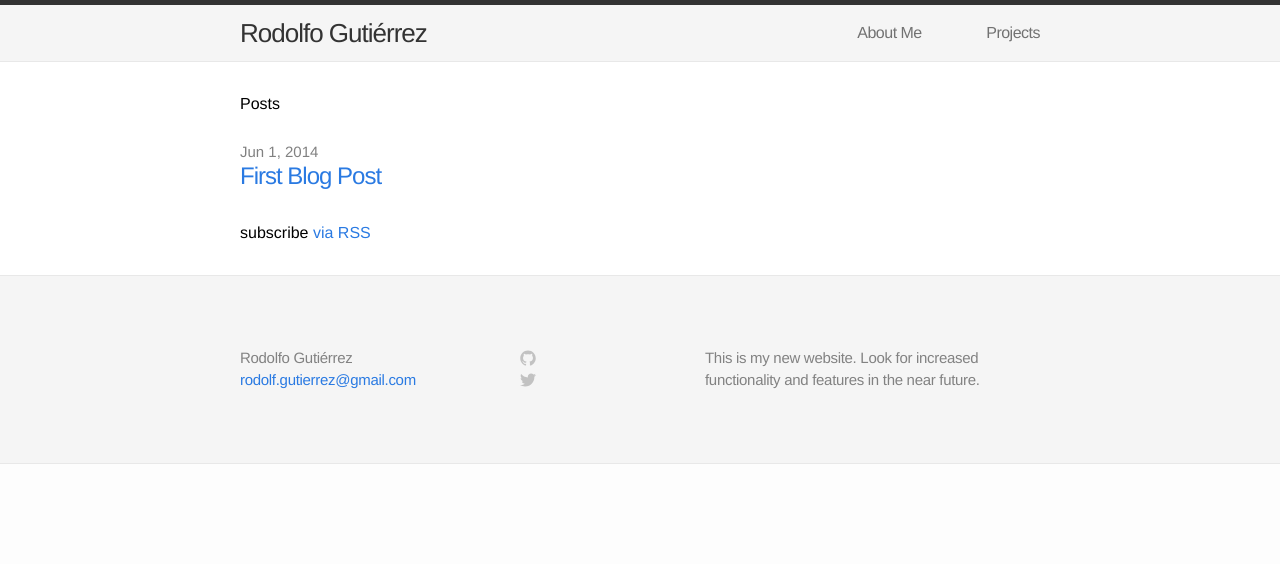
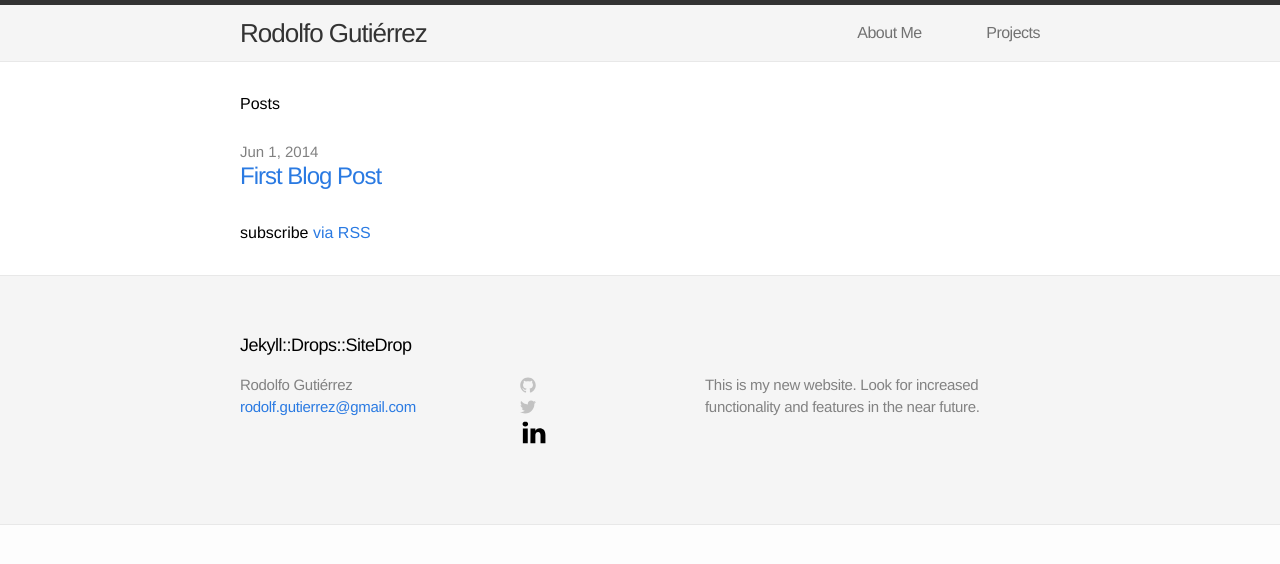
Before and after one commit to gutzrodolfo/arwedding.love, a Jekyll site: the page built from index.html, in a window 1280 px wide. Shown: the top 564 px of the page. Built offline with Jekyll 4.4.1, drawn with Linux system fonts in a browser that asks for light colours.

Commit message:
Linkedin icon added to footer

```diff
--- a/_includes/footer.html
+++ b/_includes/footer.html
@@ -2,7 +2,7 @@
 
   <div class="wrap">
 
-    <h2 class="footer-heading">{{ Rudy }}</h2>
+    <h2 class="footer-heading">{{ site }}</h2>
 
     <div class="footer-col-1 column">
       <ul>
@@ -49,9 +49,24 @@
             <span class="username">{{ site.username }}</span>
           </a>
         </li>
+        <li>
+          <a href="https://linkedin.com/{{ site.username }}">
+          <span class="icon linkedin">
+          <svg version="1.1" id="Layer_1" xmlns="http://www.w3.org/2000/svg" xmlns:xlink="http://www.w3.org/1999/xlink" x="0px" y="0px"
+            width="28px" height="28px" viewBox="0 0 28 28" enable-background="new 0 0 28 28" xml:space="preserve">
+            <path fill="C2C2C2" d="M25.424,15.887v8.447h-4.896v-7.882c0-1.979-0.709-3.331-2.48-3.331c-1.354,0-2.158,0.911-2.514,1.803
+            c-0.129,0.315-0.162,0.753-0.162,1.194v8.216h-4.899c0,0,0.066-13.349,0-14.731h4.899v2.088c-0.01,0.016-0.023,0.032-0.033,0.048
+            h0.033V11.69c0.65-1.002,1.812-2.435,4.414-2.435C23.008,9.254,25.424,11.361,25.424,15.887z M5.348,2.501
+            c-1.676,0-2.772,1.092-2.772,2.539c0,1.421,1.066,2.538,2.717,2.546h0.032c1.709,0,2.771-1.132,2.771-2.546
+            C8.054,3.593,7.019,2.501,5.343,2.501H5.348z M2.867,24.334h4.897V9.603H2.867V24.334z"/>
+          </svg>
+        </span>
+        <span class="username">{{ site.username }}</span>
+      </a>
+    </li>
+
       </ul>
     </div>
-
     <div class="footer-col-3 column">
       <p class="text">{{ site.description }}</p>
     </div>
```
